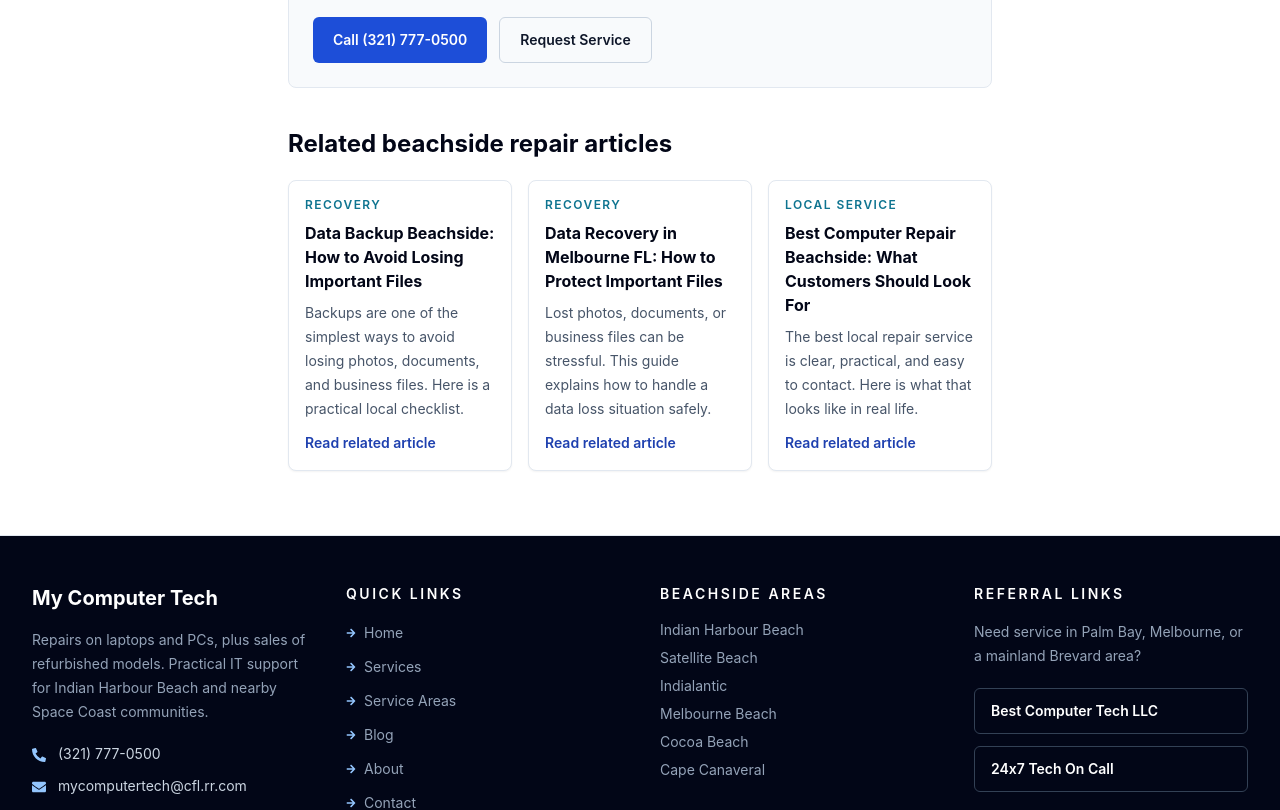
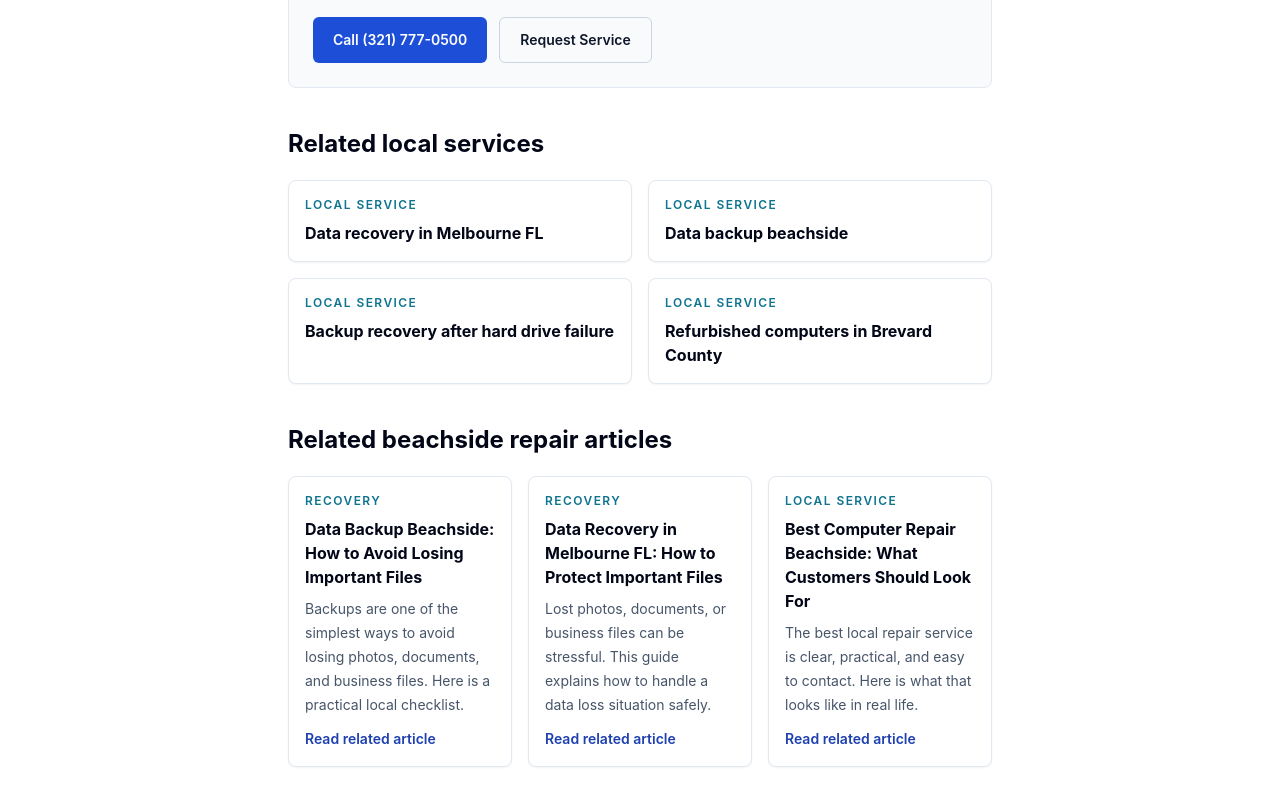
Before and after one commit to nomadghibi/mycomputertech, a React (Vite) app: page /blog/backup-recovery-after-hard-drive-failure in a window 1280 px wide. Shown: the part 960-1770 px from the top of the page. Built offline with nearby package versions, Linux system fonts and the light colour scheme; no server answers.

Commit message:
Add contextual service links to blog posts

```diff
--- a/src/pages/BlogPost.jsx
+++ b/src/pages/BlogPost.jsx
@@ -3,6 +3,58 @@ import { Link, useParams } from 'react-router-dom';
 import { FaArrowLeft, FaCalendarAlt, FaTag } from 'react-icons/fa';
 import { blogPosts } from '../data/blogPosts';
 import { businessInfo } from '../data/businessInfo';
+import { localServicePages } from '../data/localServicePages';
+
+const relatedServiceLinksByCategory = {
+  'Repair & Cleanup': [
+    { label: 'Slow computer cleanup in Melbourne FL', to: localServicePages.slowComputerMelbourne.path },
+    { label: 'Laptop repair in Melbourne FL', to: localServicePages.laptopRepairMelbourne.path },
+    { label: 'Virus removal in Melbourne FL', to: localServicePages.virusRemovalMelbourne.path },
+    { label: 'Computer repair in Melbourne FL', to: localServicePages.melbourne.path },
+  ],
+  'Office Setup': [
+    { label: 'Printer setup in Melbourne FL', to: localServicePages.printerSetupMelbourne.path },
+    { label: 'Wi-Fi troubleshooting in Melbourne FL', to: localServicePages.wifiMelbourne.path },
+    { label: 'Scanner setup beachside', to: '/blog/scanner-setup-beachside' },
+    { label: 'Email and Microsoft 365 help', to: '/blog/microsoft-365-email-help-melbourne-fl' },
+  ],
+  'Business IT': [
+    { label: 'Business IT support in Melbourne FL', to: localServicePages.businessITMelbourne.path },
+    { label: 'Remote computer support in Florida', to: localServicePages.remoteSupportFlorida.path },
+    { label: 'Small business IT support in Indian Harbour Beach', to: '/blog/small-business-it-support-indian-harbour-beach' },
+    { label: 'Office computer repair beachside', to: '/blog/office-computer-repair-beachside' },
+  ],
+  'Home Network': [
+    { label: 'Wi-Fi troubleshooting in Melbourne FL', to: localServicePages.wifiMelbourne.path },
+    { label: 'Wi-Fi setup in Indian Harbour Beach', to: '/blog/wifi-setup-indian-harbour-beach-homes' },
+    { label: 'Service areas', to: '/service-areas' },
+    { label: 'Contact My Computer Tech', to: '/contact' },
+  ],
+  Recovery: [
+    { label: 'Data recovery in Melbourne FL', to: localServicePages.dataRecoveryMelbourne.path },
+    { label: 'Data backup beachside', to: '/blog/data-backup-beachside-how-to-avoid-losing-files' },
+    { label: 'Backup recovery after hard drive failure', to: '/blog/backup-recovery-after-hard-drive-failure' },
+    { label: 'Refurbished computers in Brevard County', to: localServicePages.refurbishedBrevard.path },
+  ],
+  Security: [
+    { label: 'Virus removal in Melbourne FL', to: localServicePages.virusRemovalMelbourne.path },
+    { label: 'Browser hijack removal beachside', to: '/blog/browser-hijack-removal-beachside' },
+    { label: 'Virus symptoms beachside', to: '/blog/virus-symptoms-beachside-what-to-watch-for' },
+    { label: 'Contact My Computer Tech', to: '/contact' },
+  ],
+  Setup: [
+    { label: 'Windows 11 upgrade help', to: localServicePages.windows11Upgrade.path },
+    { label: 'Tablet setup beachside', to: '/blog/tablet-setup-beachside' },
+    { label: 'New computer setup and transfer help', to: '/blog/new-computer-setup-refurbished-laptops-indian-harbour-beach' },
+    { label: 'Printer setup in Melbourne FL', to: localServicePages.printerSetupMelbourne.path },
+  ],
+  'Support Options': [
+    { label: 'Remote computer support in Florida', to: localServicePages.remoteSupportFlorida.path },
+    { label: 'Same-day computer repair beachside', to: '/blog/same-day-computer-repair-beachside' },
+    { label: 'Onsite computer repair beachside', to: '/blog/onsite-computer-repair-beachside-vs-remote-support' },
+    { label: 'Service areas', to: '/service-areas' },
+  ],
+};
 
 const BlogPost = () => {
   const { slug } = useParams();
@@ -54,6 +106,11 @@ const BlogPost = () => {
       return a.title.localeCompare(b.title);
     })
     .slice(0, 3);
+  const relatedServices = relatedServiceLinksByCategory[post.category] || [
+    { label: 'Computer repair services', to: '/services' },
+    { label: 'Service areas', to: '/service-areas' },
+    { label: 'Contact My Computer Tech', to: '/contact' },
+  ];
 
   return (
     <>
@@ -127,6 +184,24 @@ const BlogPost = () => {
           </section>
 
           <section className="mt-10">
+            <h2 className="text-2xl font-bold text-slate-950">Related local services</h2>
+            <div className="mt-5 grid gap-4 md:grid-cols-2">
+              {relatedServices.map((item) => (
+                <Link
+                  key={item.to}
+                  to={item.to}
+                  className="rounded-lg border border-slate-200 bg-white p-4 shadow-sm transition hover:border-cyan-300 hover:bg-cyan-50"
+                >
+                  <p className="text-xs font-semibold uppercase tracking-[0.12em] text-cyan-700">
+                    Local service
+                  </p>
+                  <h3 className="mt-2 text-base font-bold text-slate-950">{item.label}</h3>
+                </Link>
+              ))}
+            </div>
+          </section>
+
+          <section className="mt-10">
             <h2 className="text-2xl font-bold text-slate-950">Related beachside repair articles</h2>
             <div className="mt-5 grid gap-4 md:grid-cols-3">
               {relatedPosts.map((related) => (
```
Also changed, not shown: 1 other file (tests, documents, lock files or other folders).
